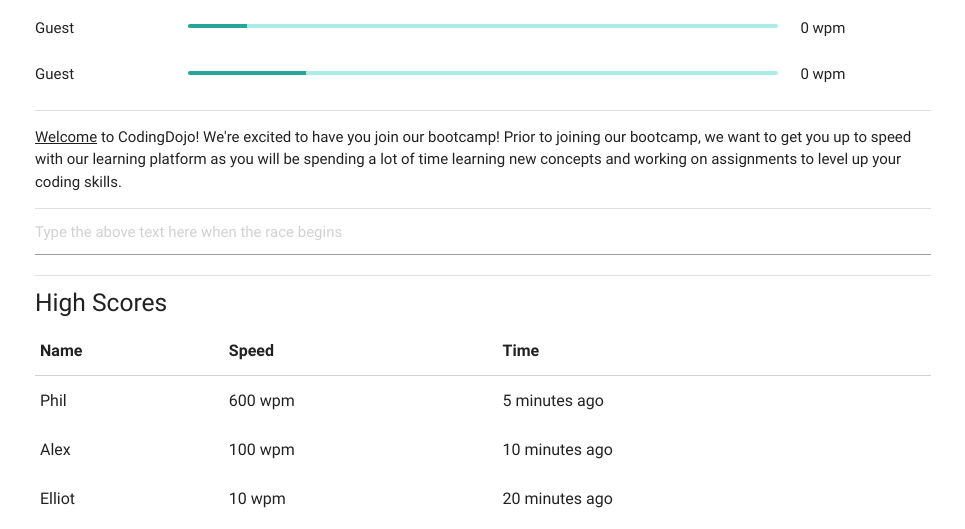
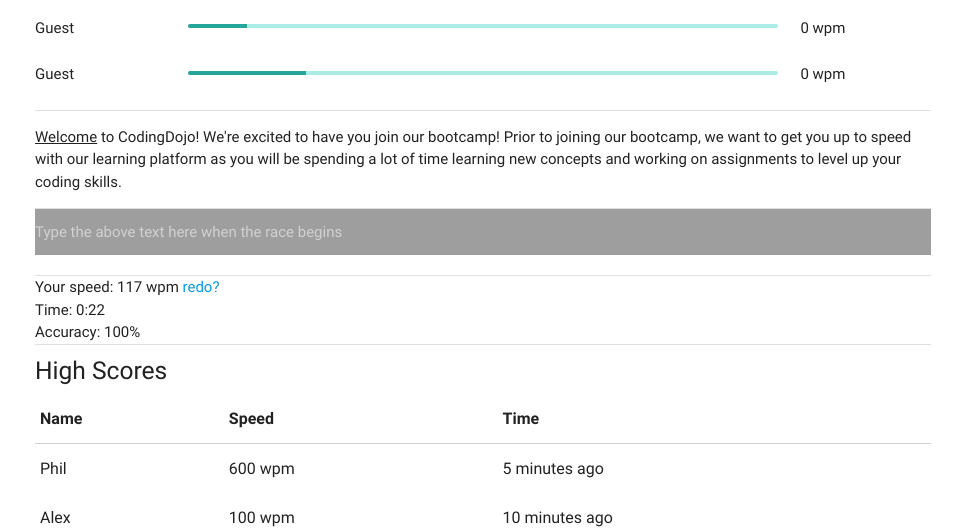
Before and after one commit to alex-wap/typing-dojo, a website: page client/index.html at #/play in a window 1280 px wide. Shown: the part 162-691 px from the top of the page, without its empty margins (157-1122 px from the left). Drawn offline with nearby package versions, Linux system fonts and the light colour scheme.

Commit message:
updated partials

```diff
--- a/client/partials/play.html
+++ b/client/partials/play.html
@@ -33,7 +33,16 @@
     <p id="excerpt"><u>Welcome</u> to CodingDojo! We're excited to have you join our bootcamp! Prior to joining our bootcamp, we want to get you up to speed with our learning platform as you will be spending a lot of time learning new concepts and working on assignments to level up your coding skills.</p>
 
     <div class="divider"></div>
-    <input type="text" placeholder="Type the above text here when the race begins">
+    <!-- change class via document.getElementById() -->
+    <!-- https://stackoverflow.com/questions/195951/change-an-elements-class-with-javascript -->
+    <input type="text" placeholder="Type the above text here when the race begins" class="grey">
+    <div class="divider"></div>
+    <!-- ng-hide/show -->
+    <div id="end-score">
+        Your speed: 117 wpm <a href="#/">redo?</a><br>
+        Time: 0:22<br>
+        Accuracy: 100%<br>
+    </div>
     <div class="divider"></div>
     <h5>High Scores</h5>
     <table>
```
